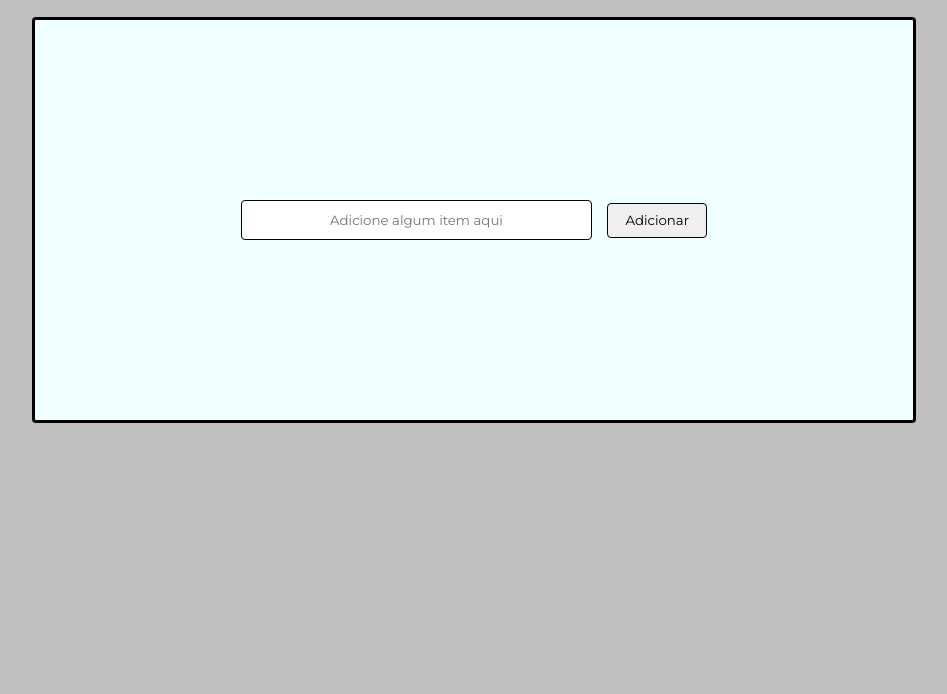
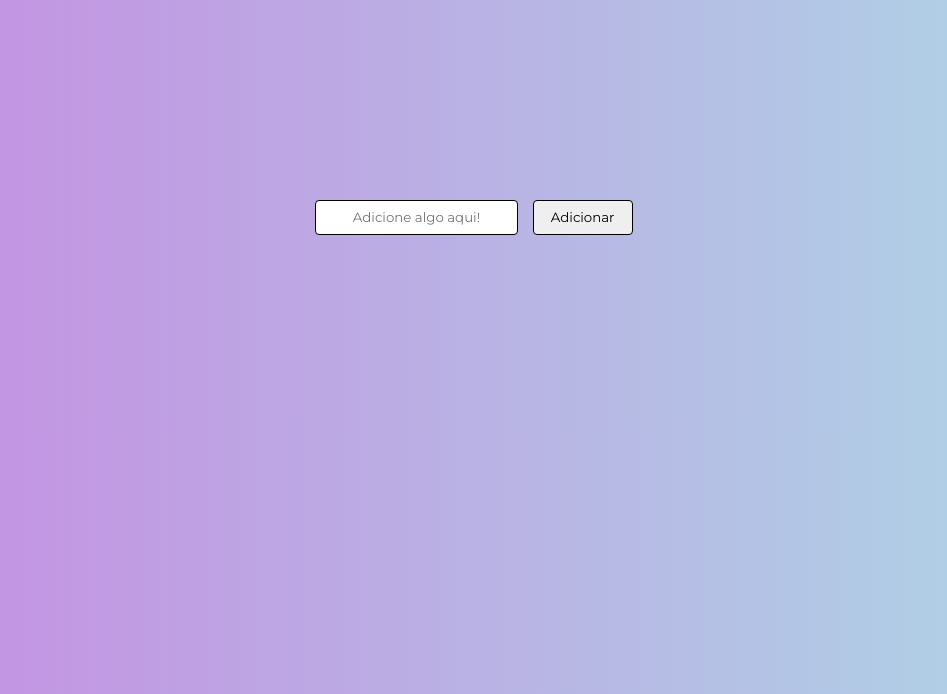
Before and after one commit to vittordeaguiar/ToDoList, a plain HTML site: page index.html in a window 1280 px wide. Shown: the part 106-800 px from the top of the page, without its empty margins (166-1113 px from the left). Drawn offline with Linux system fonts and the light colour scheme.

Commit message:
Alterações no CSS

```diff
--- a/index.html
+++ b/index.html
@@ -11,12 +11,12 @@
 <body>
     <nav>
         <div>
-            <h1>To do list</h1>
+            <h1>ToDoList</h1>
         </div>
     </nav>
     <main>
         <div class="input-group">
-            <input type="text" class="input" placeholder="Adicione algum item aqui">
+            <input type="text" class="input" placeholder="Adicione algo aqui!">
             <button class="btn-add">Adicionar</button>
         </div>
         <div class="list-group">
--- a/style.css
+++ b/style.css
@@ -7,8 +7,8 @@ body * {
 
 body {
     width: auto;
-    height: 90%;
-    background-color: silver;
+    height: 100%;
+    background: linear-gradient(90deg, rgb(198, 139, 226) 0%, rgba(173,216,230));
 }
 
 h1 {
@@ -23,12 +23,9 @@ nav {
 
 main {
     height: auto;
-    width: 70%;
-    background-color: azure;
+    width: 40%;
     position: relative;
     margin: auto;
-    border: 3px black solid;
-    border-radius: 4px;
     display: flex;
     flex-direction: column;
 }
@@ -46,7 +43,7 @@ main {
 }
 
 .input-group>input {
-    height: 40px;
+    height: 35px;
     width: 40%;
     border-radius: 4px;
     border: 1px black solid;
@@ -64,7 +61,7 @@ main {
 }
 
 .btn-add:hover {
-    background-color: lightgrey;
+    background-color: rgb(198, 139, 226);
 }
 
 .editarBtn {
@@ -78,7 +75,7 @@ main {
 }
 
 .editarBtn:hover {
-    background-color: lightgrey;
+    background-color: rgb(198, 139, 226);
 }
 
 .removerBtn {
@@ -92,7 +89,7 @@ main {
 }
 
 .removerBtn:hover {
-    background-color: lightgrey;
+    background-color: rgb(198, 139, 226);
 }
 
 .list-group {
```
